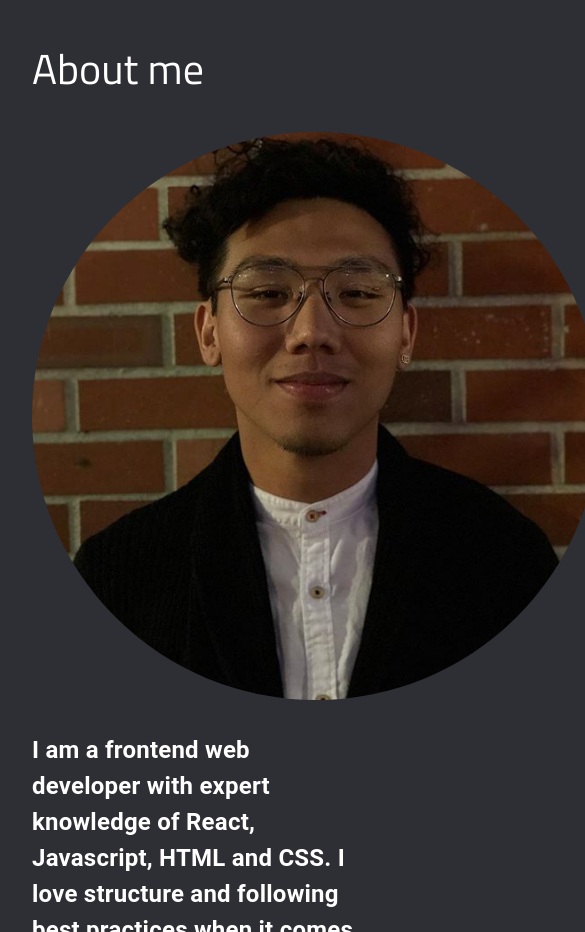
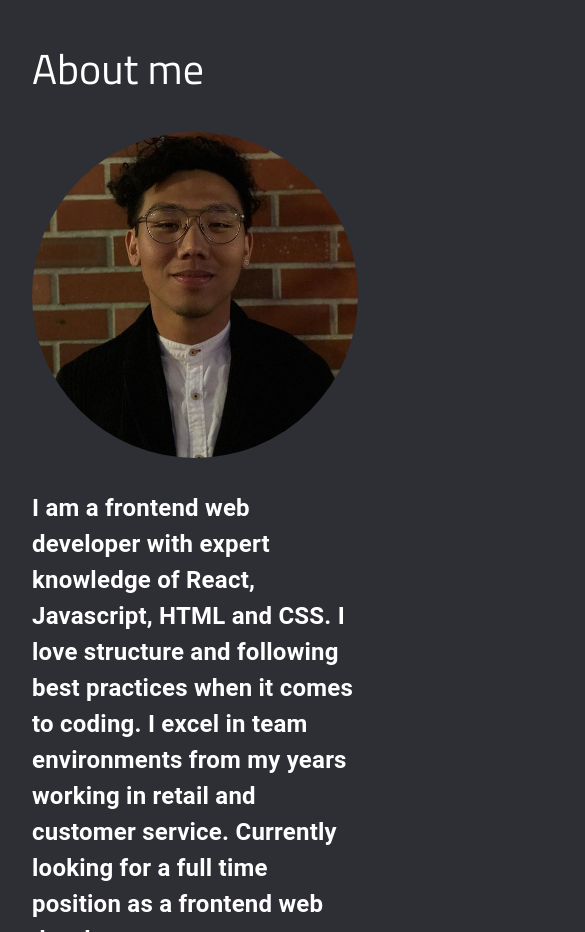
Before and after one commit to CalvinFronda/portfolio-2021, a React (Create React App) app: page / in a window 390 px wide. Shown: the part 3680-4612 px from the top of the page, 585 px wide, since content can reach past the window. Built offline with nearby package versions, Linux system fonts and the light colour scheme.

Commit message:
fix(): responsive image

```diff
--- a/src/components/about/About.js
+++ b/src/components/about/About.js
@@ -13,7 +13,10 @@ const useStyles = makeStyles({
     profilePic: {
         display: 'flex',
         justifyContent: 'center',
-        maxHeight: 568,
+        maxHeight: 580,
+        maxWidth: 580,
+        width: '100%',
+        height: 'auto',
         borderRadius: '50%',
     },
     topText: {
```
